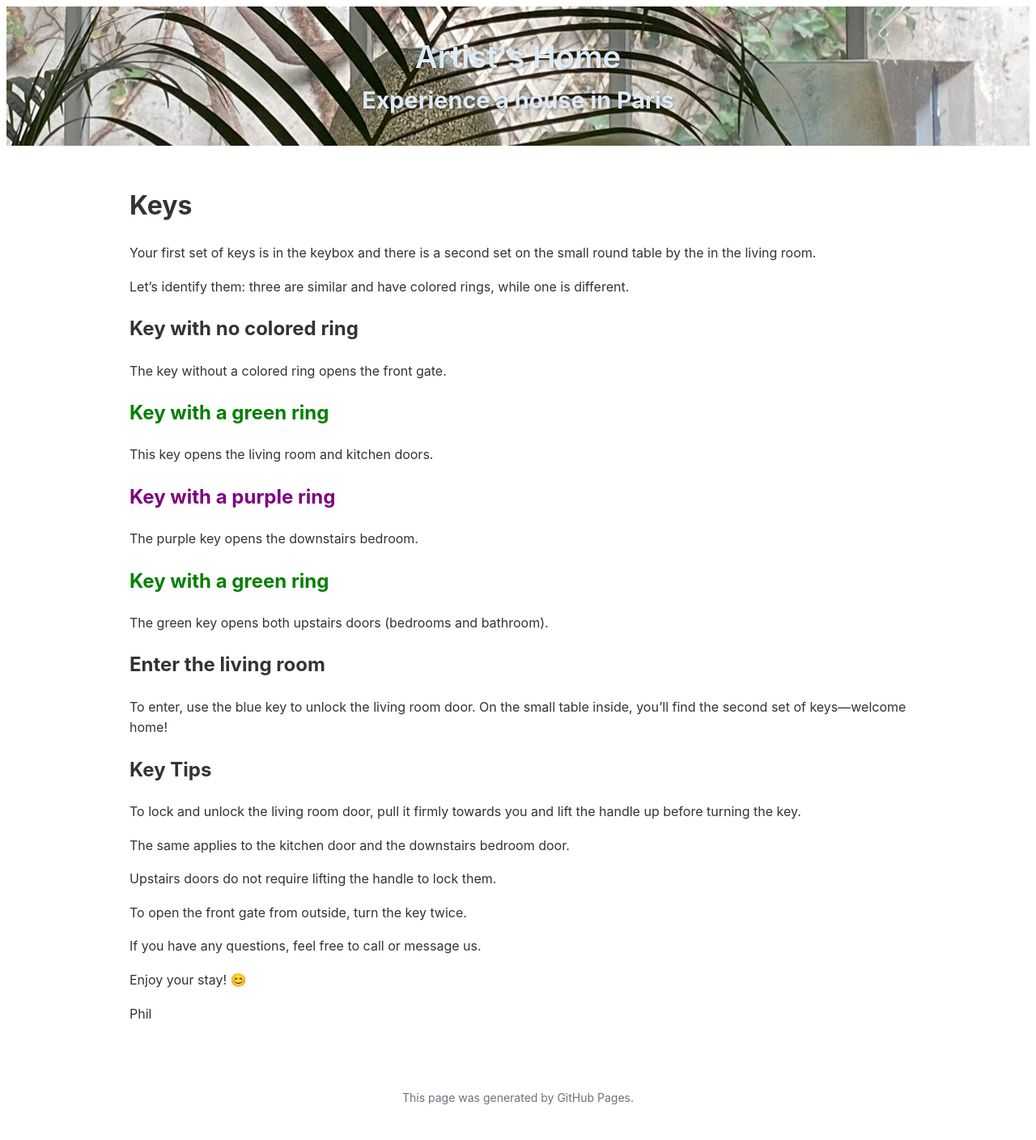
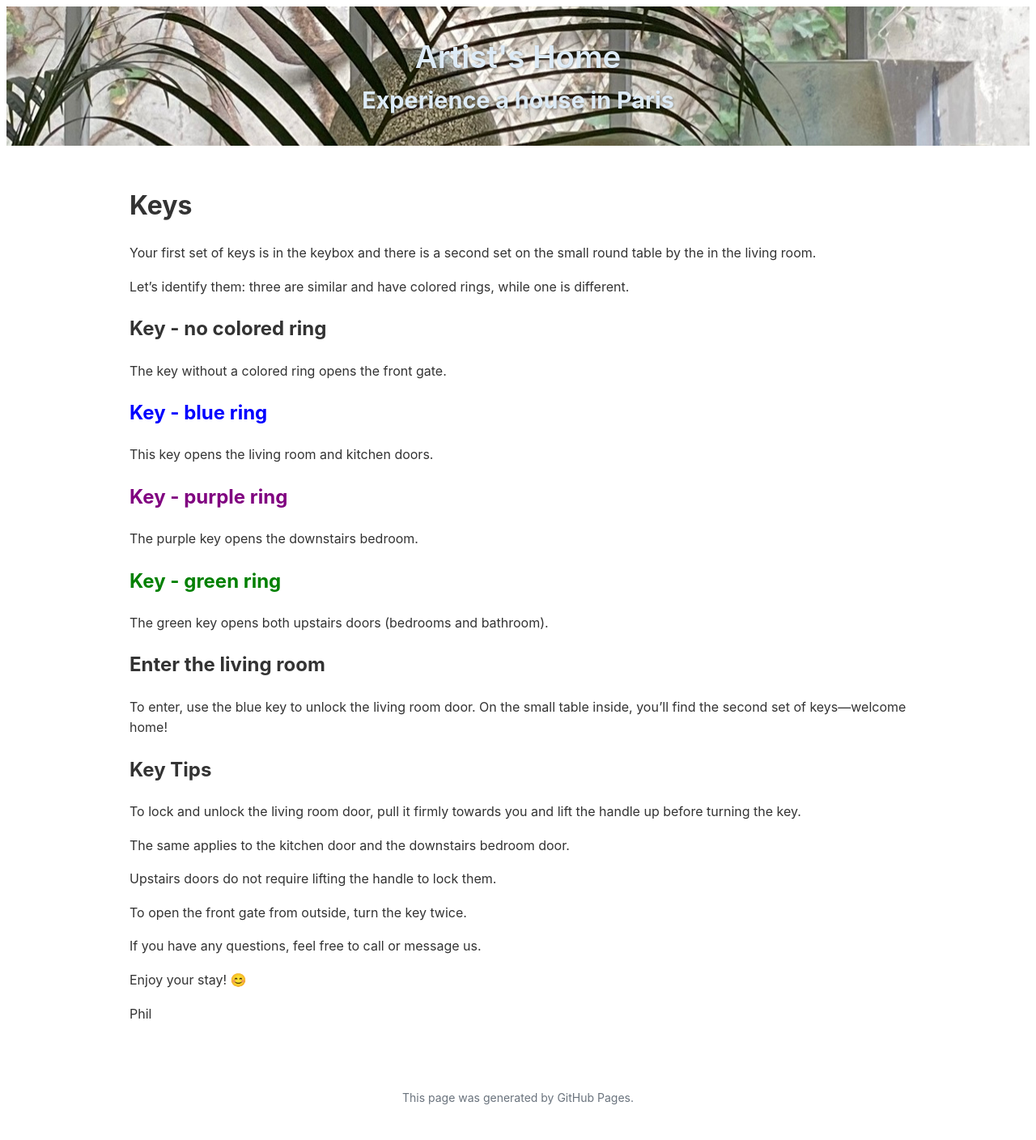
Before and after one commit to PhilAlain/tac, a Jekyll site: the page built from keys.md, in a window 1280 px wide. Shown: the whole page at 81% size. Built offline with Jekyll 4.4.1, drawn with Linux system fonts in a browser that asks for light colours; our own code applies the rules of GitHub Pages for plain Markdown files.

Commit message:
Update keys.md

```diff
--- a/keys.md
+++ b/keys.md
@@ -4,19 +4,19 @@ Your first set of keys is in the keybox and there is a second set on the small r
 Let’s identify them: three are similar and have colored rings, while one is different.
 
 
-## Key with no colored ring ##
+## Key - no colored ring ##
 
 The key without a colored ring opens the front gate.
 
-## <span style="color:green;">Key with a green ring</span> ##
+## <span style="color:blue;">Key - blue ring</span> ##
 
 This key opens the living room and kitchen doors.
 
-## <span style="color:purple;">Key with a purple ring</span> ##
+## <span style="color:purple;">Key - purple ring</span> ##
 
 The purple key opens the downstairs bedroom.
 
-## <span style="color:green;">Key with a green ring</span> ##
+## <span style="color:green;">Key - green ring</span> ##
 
 The green key opens both upstairs doors (bedrooms and bathroom).
 
```
